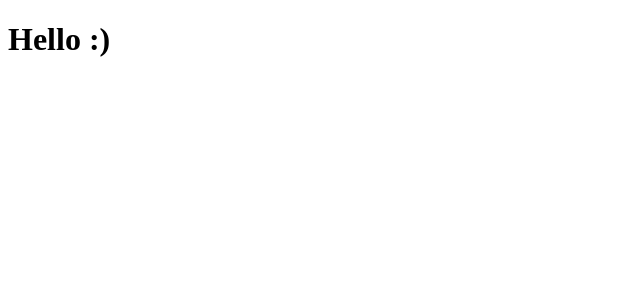
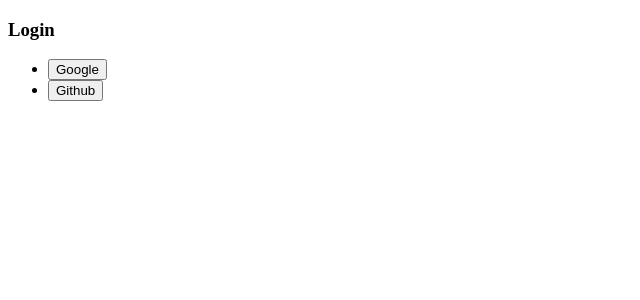
Before and after one commit to wonsikgo/react-card-maker, a React (Create React App) app: page / in a window 1280 px wide. Shown: the top 300 px of the page, without its empty margins (0-640 px from the left). Built offline with nearby package versions, Linux system fonts and the light colour scheme.

Commit message:
로그인, 헤더, 푸터 컴포넌트 생성

```diff
--- a/src/app.jsx
+++ b/src/app.jsx
@@ -1,7 +1,8 @@
 import "./app.css";
+import Login from "./components/login/login";
 
 function App() {
-  return <h1>Hello :)</h1>;
+  return <Login />;
 }
 
 export default App;
--- /dev/null
+++ b/src/components/header/header.jsx
@@ -0,0 +1,7 @@
+import React from "react";
+
+const Header = () => {
+  return <div></div>;
+};
+
+export default Header;
--- /dev/null
+++ b/src/components/login/login.jsx
@@ -0,0 +1,23 @@
+import React from "react";
+import Header from "../header/header";
+
+const Login = () => {
+  return (
+    <section>
+      <Header />
+      <section>
+        <h1>Login</h1>
+        <ul>
+          <li>
+            <button>Google</button>
+          </li>
+          <li>
+            <button>Github</button>
+          </li>
+        </ul>
+      </section>
+    </section>
+  );
+};
+
+export default Login;
```
Also changed, not shown: src/components/footer/footer.jsx (added, +7 -0 lines).
